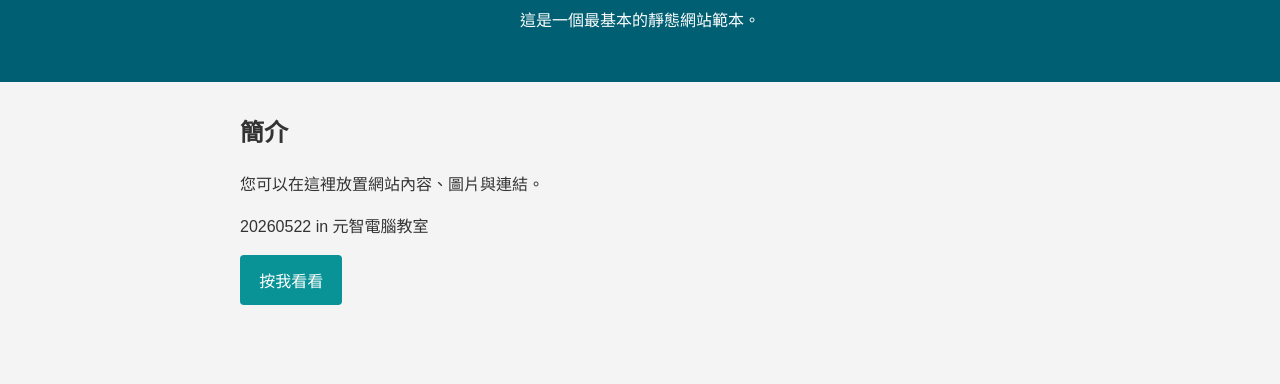
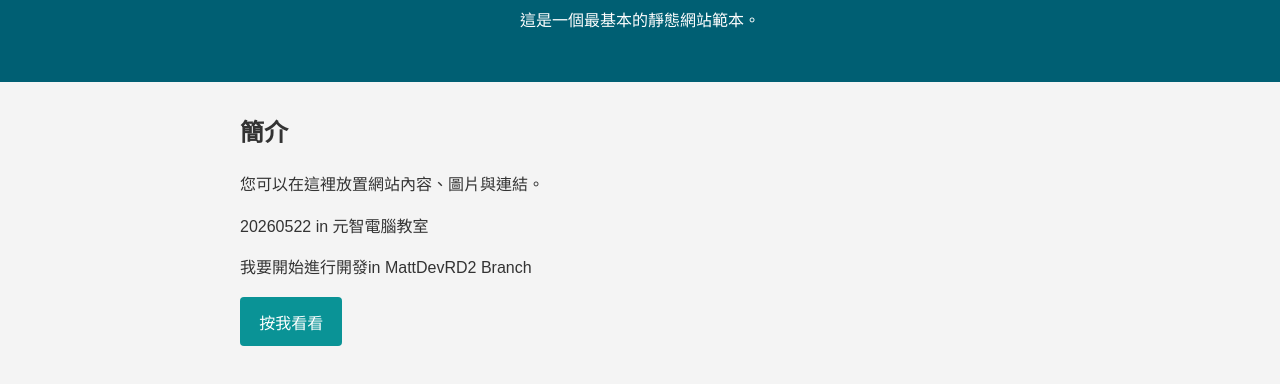
Before and after one commit to MattCatcher17/my-first-website-yzu-vercel, a plain HTML site: page index.html in a window 1280 px wide. Shown: the part 118-502 px from the top of the page. Drawn offline with Linux system fonts and the light colour scheme.

Commit message:
feature: new branch

```diff
--- a/index.html
+++ b/index.html
@@ -17,6 +17,7 @@
       <h2>簡介</h2>
       <p>您可以在這裡放置網站內容、圖片與連結。</p>
       <p>20260522 in 元智電腦教室</p>
+      <p>我要開始進行開發in MattDevRD2 Branch</p>
     </section>
 
     <button id="actionButton">按我看看</button>
```
